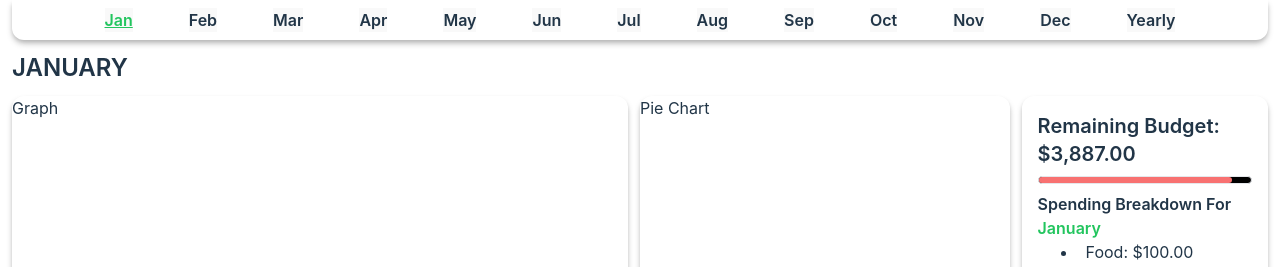
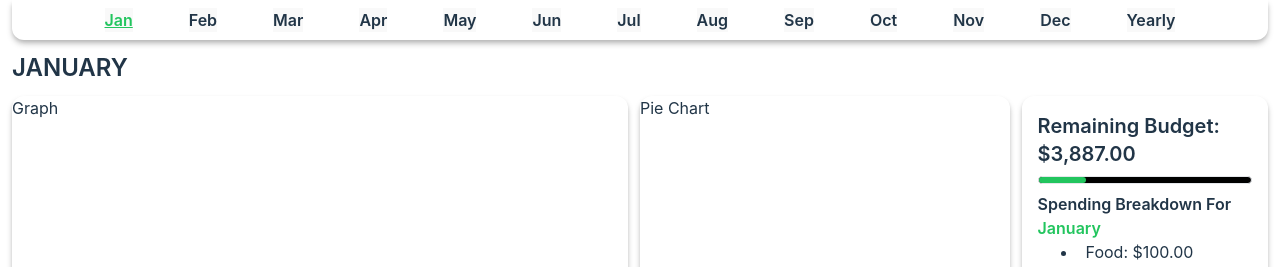
Before and after one commit to vChrisL/Finance-Tracker, a React (Vite) app: page / in a window 1280 px wide. Shown: the top 267 px of the page. Built offline with nearby package versions, Linux system fonts and the light colour scheme.

Commit message:
added functionality to budget progress bar

```diff
--- a/src/components/RemainingBalance-component.tsx
+++ b/src/components/RemainingBalance-component.tsx
@@ -46,7 +46,7 @@ export function RemainingBalance(){
         <div className="h-full p-4 overflow-y-auto">
             <h2 className="font-semibold text-xl">Remaining Budget: {numberFormat.format(budget - getTotalSpending())}</h2>
 
-            <ProgressBar value={91} low={50} mid={60} high={80}></ProgressBar>
+            <ProgressBar value={(getTotalSpending() / budget) * 100} low={50} mid={60} high={80}></ProgressBar>
 
             <h2 className="font-semibold text-md">Spending Breakdown For <span className="text-green-500">{selectedMonth}</span></h2>
             <div className="pl-5">
```
